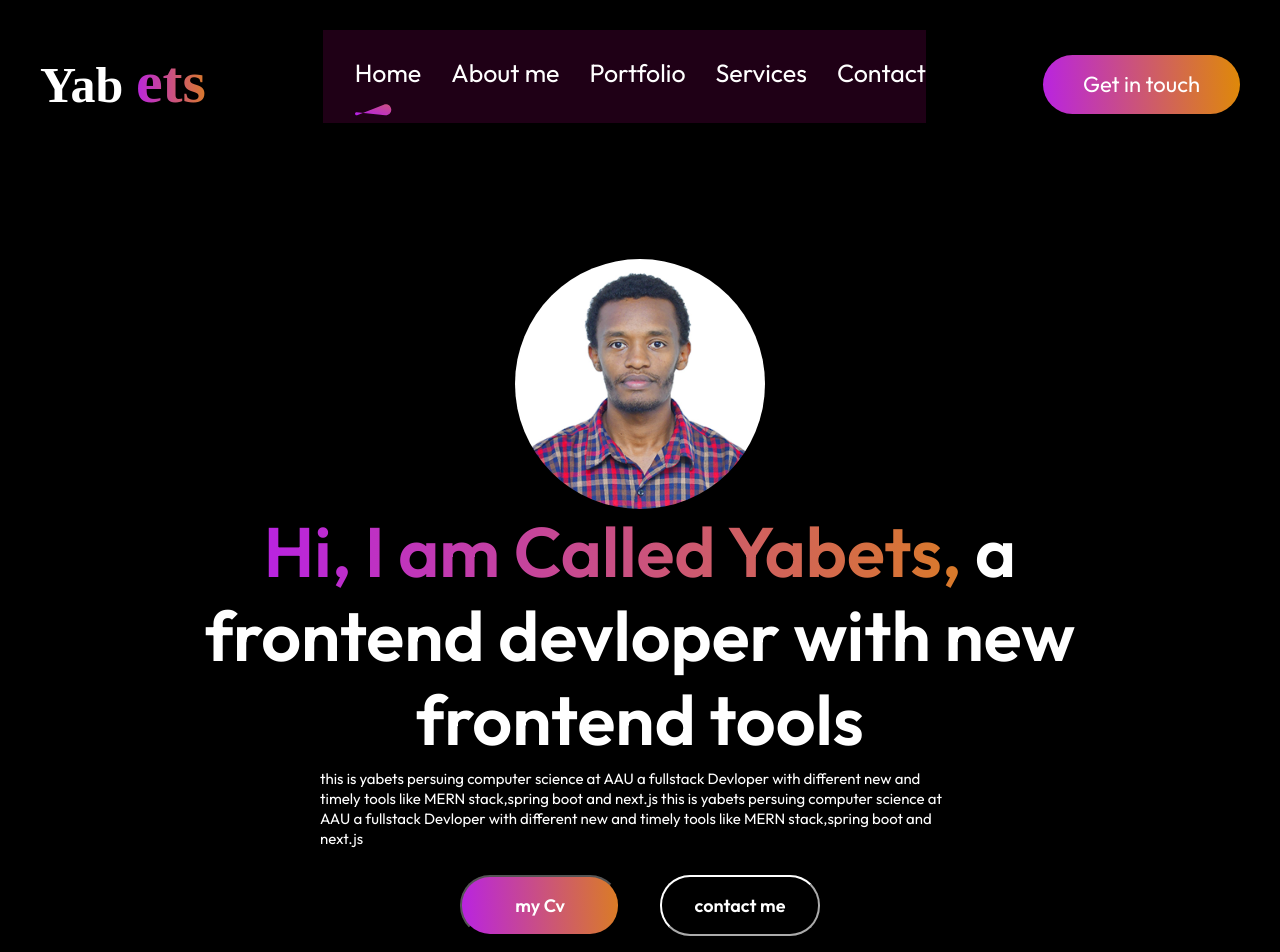
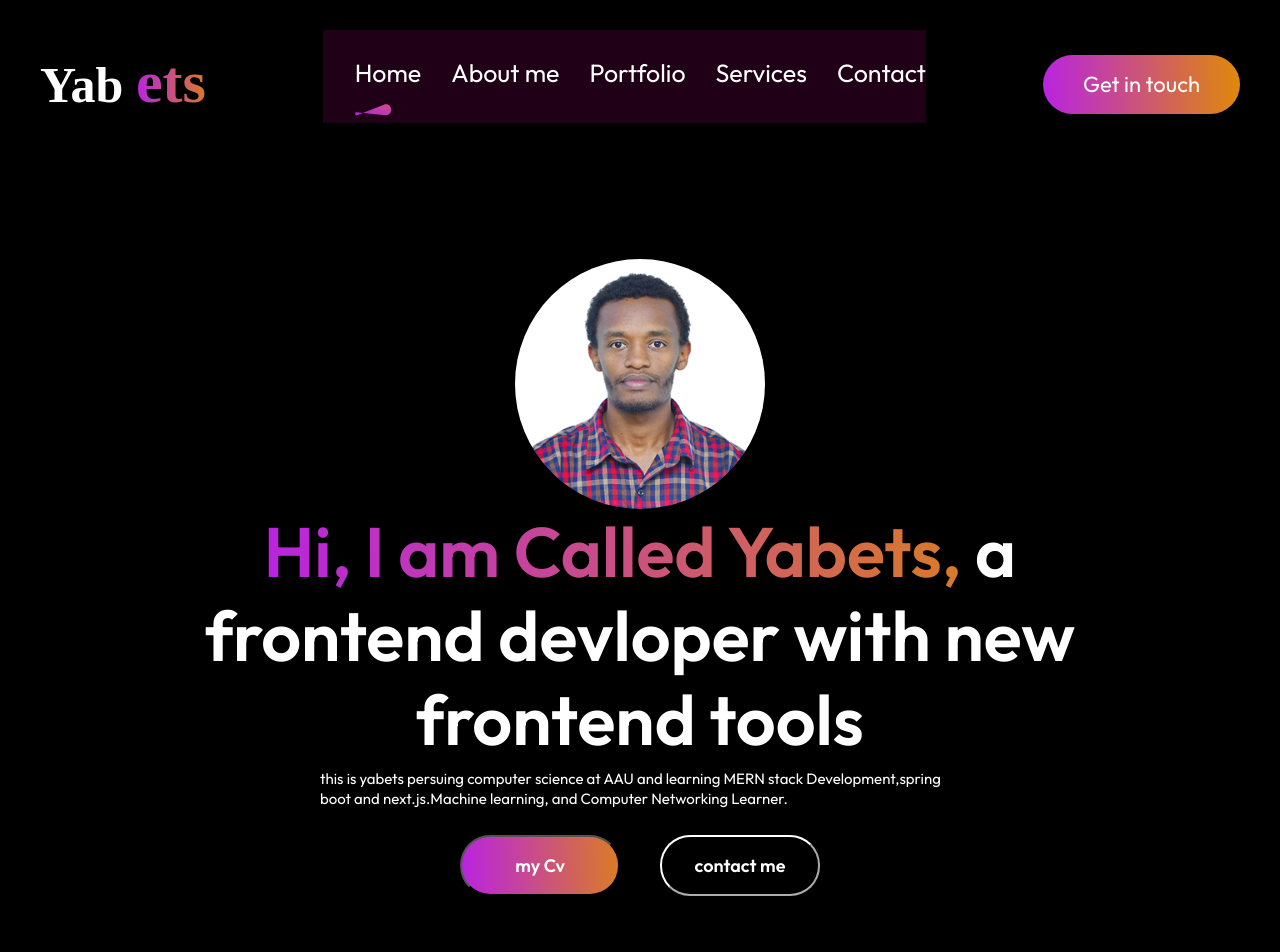
Before and after one commit to yabuz87/portfolio, a React (Vite) app: page / in a window 1280 px wide. Shown: the top 952 px of the page. Built offline with nearby package versions, Linux system fonts and the light colour scheme; a web font is replaced by a local one.

Commit message:
hero p tag edited

```diff
--- a/src/components/Navbar/Navbar.css
+++ b/src/components/Navbar/Navbar.css
@@ -37,7 +37,6 @@ ul li p{
 
 {
     font-family: "Sankofa Display", "sans-serif";
-
      font-size:50px;
      font-weight:600;
      color: white;
@@ -118,7 +117,7 @@ ul li:hover
             /* margin:10px 30px; */
             display:flex;
             align-items: center;
-            justify-content: space-;
+            justify-content: space-between;
             gap:50px;
             }
             .nav-connect
@@ -145,7 +144,6 @@ ul li:hover
                 position:fixed;
                 flex-direction:column;
                 align-items:start;
-
                 top:0;
                 right:-350px;
                 gap:30px;
--- a/src/components/Navbar/Navbar.jsx
+++ b/src/components/Navbar/Navbar.jsx
@@ -7,13 +7,14 @@ import "./Navbar.css";
 
 function Navbar() {
   const [menu, setMenu] = useState("home");
-  const menuRerf=useRef()
+  const menuRerf=useRef();
 const openMenu=()=>
 {
   menuRerf.current.style.right="0";
 }
 const closeMenu=()=>
 {
+
   menuRerf.current.style.right="-350px";
 }
   return (
--- a/src/components/Services/services.css
+++ b/src/components/Services/services.css
@@ -123,10 +123,10 @@
     .service-container{
         grid-template-columns: 1fr 1fr;
         gap:30px;
+        width:100%;
     }
     .service-format{
-        width:100%;
-        height:100%;
+        width:200px;
     }
 
 
--- a/src/components/hero/Hero.jsx
+++ b/src/components/hero/Hero.jsx
@@ -10,8 +10,7 @@ const Hero = () => {
       <img src={heroImage} className="hero-img" alt="Hero section image"/>
       <h1><span>Hi, I am Called Yabets, </span>a frontend devloper  with new frontend tools</h1>
       <p>
-      this is yabets persuing computer science at AAU a fullstack Devloper with different new and timely tools like  MERN stack,spring boot and next.js
-      this is yabets persuing computer science at AAU a fullstack Devloper with different new and timely tools like  MERN stack,spring boot and next.js
+      this is yabets persuing computer science at AAU and learning   MERN stack Development,spring boot and next.js.Machine learning, and Computer Networking Learner.
       </p>
 
       <div>
```
